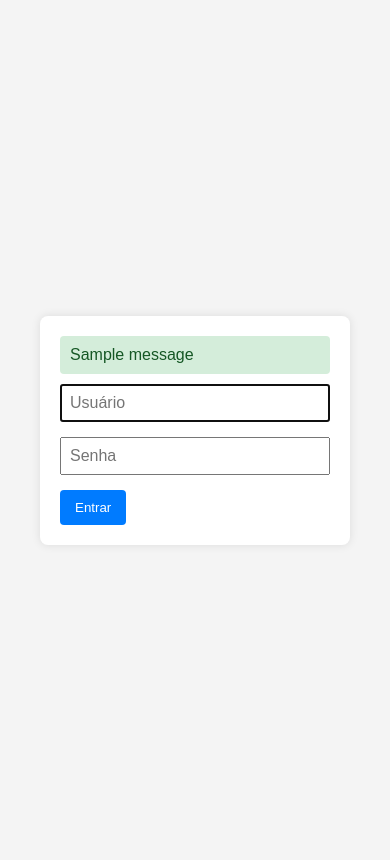
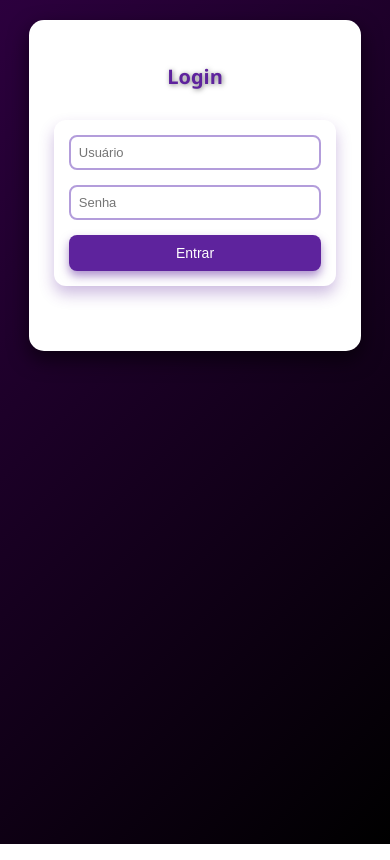
Before and after one commit to DIOOWS/ProjetoEstoque-V01, a Flask app: page /login in a window 390 px wide. Run offline with Flask 3, Linux system fonts and the light colour scheme; tables that the repository leaves empty hold one stand-in row (values such as "Sample post"); one stand-in notice (Sample message) is shown.

Commit message:
resposives

```diff
--- a/templates/index.html
+++ b/templates/index.html
@@ -21,7 +21,7 @@
 
     <input type="text" id="busca" placeholder="Buscar produto..." />
 
-    <table border="1" id="tabelaProdutos">
+    <table border="1" id="ttable-container">
         <thead>
             <tr>
                 <th>Nome</th>
--- a/templates/login.html
+++ b/templates/login.html
@@ -1,32 +1,140 @@
 <!DOCTYPE html>
-<html lang="pt-br">
+<html lang="pt-BR">
 <head>
-    <meta charset="UTF-8" />
-    <title>Login</title>
-    <style>
-      body { font-family: Arial, sans-serif; background:#f4f4f4; display:flex; justify-content:center; align-items:center; height:100vh; }
-      form { background: white; padding: 20px; border-radius: 8px; box-shadow: 0 0 10px rgba(0,0,0,0.1); }
-      input { display: block; width: 250px; margin-bottom: 15px; padding: 8px; font-size: 16px; }
-      button { padding: 10px 15px; background: #007bff; color: white; border:none; border-radius: 4px; cursor: pointer; }
-      .flash { margin-bottom: 10px; padding: 10px; border-radius: 4px; }
-      .success { background-color: #d4edda; color: #155724; }
-      .danger { background-color: #f8d7da; color: #721c24; }
-      .warning { background-color: #fff3cd; color: #856404; }
-      .info { background-color: #cce5ff; color: #004085; }
-    </style>
+  <meta charset="UTF-8" />
+  <meta name="viewport" content="width=device-width, initial-scale=1" />
+  <title>Login</title>
+  <style>
+    /* Cola aqui o CSS que te mandei antes */
+    /* Reset básico */
+    * {
+      box-sizing: border-box;
+    }
+
+    body {
+      font-family: 'Segoe UI', Tahoma, Geneva, Verdana, sans-serif;
+      margin: 0;
+      min-height: 100vh;
+      display: flex;
+      flex-direction: column;
+      align-items: center;
+      background: linear-gradient(135deg, #2c003e, #000000);
+      color: #2c3e50;
+      padding: 20px;
+    }
+
+    .container {
+      background: white;
+      border-radius: 15px;
+      padding: 30px 25px;
+      max-width: 700px;
+      width: 95%;
+      box-shadow: 0 8px 20px rgba(0,0,0,0.6);
+      display: flex;
+      flex-direction: column;
+      align-items: center;
+    }
+
+    h1 {
+      text-align: center;
+      margin-bottom: 30px;
+      font-weight: 700;
+      color: #5e239d;
+      text-shadow: 1px 1px 5px rgba(0,0,0,0.5);
+    }
+
+    form {
+      width: 100%;
+      background: white;
+      padding: 25px 30px;
+      border-radius: 12px;
+      box-shadow: 0 8px 15px rgba(94, 35, 157, 0.3);
+      display: flex;
+      gap: 15px;
+      flex-wrap: wrap;
+      justify-content: center;
+      margin-bottom: 35px;
+    }
+
+    form input {
+      flex: 1 1 150px;
+      padding: 12px 15px;
+      font-size: 16px;
+      border: 2px solid #b39ddb;
+      border-radius: 8px;
+      transition: border-color 0.3s ease;
+    }
+
+    form input:focus {
+      outline: none;
+      border-color: #5e239d;
+      box-shadow: 0 0 8px rgba(94, 35, 157, 0.6);
+    }
+
+    form button {
+      padding: 12px 25px;
+      font-size: 16px;
+      cursor: pointer;
+      background-color: #5e239d;
+      color: white;
+      border: none;
+      border-radius: 8px;
+      box-shadow: 0 5px 10px rgba(94, 35, 157, 0.5);
+      transition: background-color 0.3s ease, box-shadow 0.3s ease;
+      flex-shrink: 0;
+    }
+
+    form button:hover {
+      background-color: #3d1666;
+      box-shadow: 0 8px 15px rgba(61, 22, 102, 0.7);
+    }
+
+    /* Responsividade */
+    @media (max-width: 768px) {
+      h1 {
+        font-size: 24px;
+      }
+      form {
+        padding: 20px;
+      }
+      form input {
+        flex: 1 1 100%;
+        font-size: 14px;
+        padding: 10px;
+      }
+      form button {
+        width: 100%;
+        font-size: 16px;
+        padding: 12px 0;
+      }
+    }
+
+    @media (max-width: 480px) {
+      h1 {
+        font-size: 20px;
+      }
+      form {
+        padding: 15px;
+      }
+      form input {
+        font-size: 13px;
+        padding: 8px;
+      }
+      form button {
+        font-size: 14px;
+        padding: 10px 0;
+      }
+    }
+  </style>
 </head>
 <body>
-    <form method="POST">
-        {% with messages = get_flashed_messages(with_categories=true) %}
-          {% if messages %}
-            {% for category, message in messages %}
-              <div class="flash {{ category }}">{{ message }}</div>
-            {% endfor %}
-          {% endif %}
-        {% endwith %}
-        <input type="text" name="username" placeholder="Usuário" required autofocus />
-        <input type="password" name="password" placeholder="Senha" required />
-        <button type="submit">Entrar</button>
+  <div class="container">
+    <h1>Login</h1>
+    <form id="loginForm">
+      <input type="text" placeholder="Usuário" required />
+      <input type="password" placeholder="Senha" required />
+      <button type="submit">Entrar</button>
     </form>
+  </div>
 </body>
 </html>
```
Also changed, not shown: static/style.css (+60 -5 lines).
